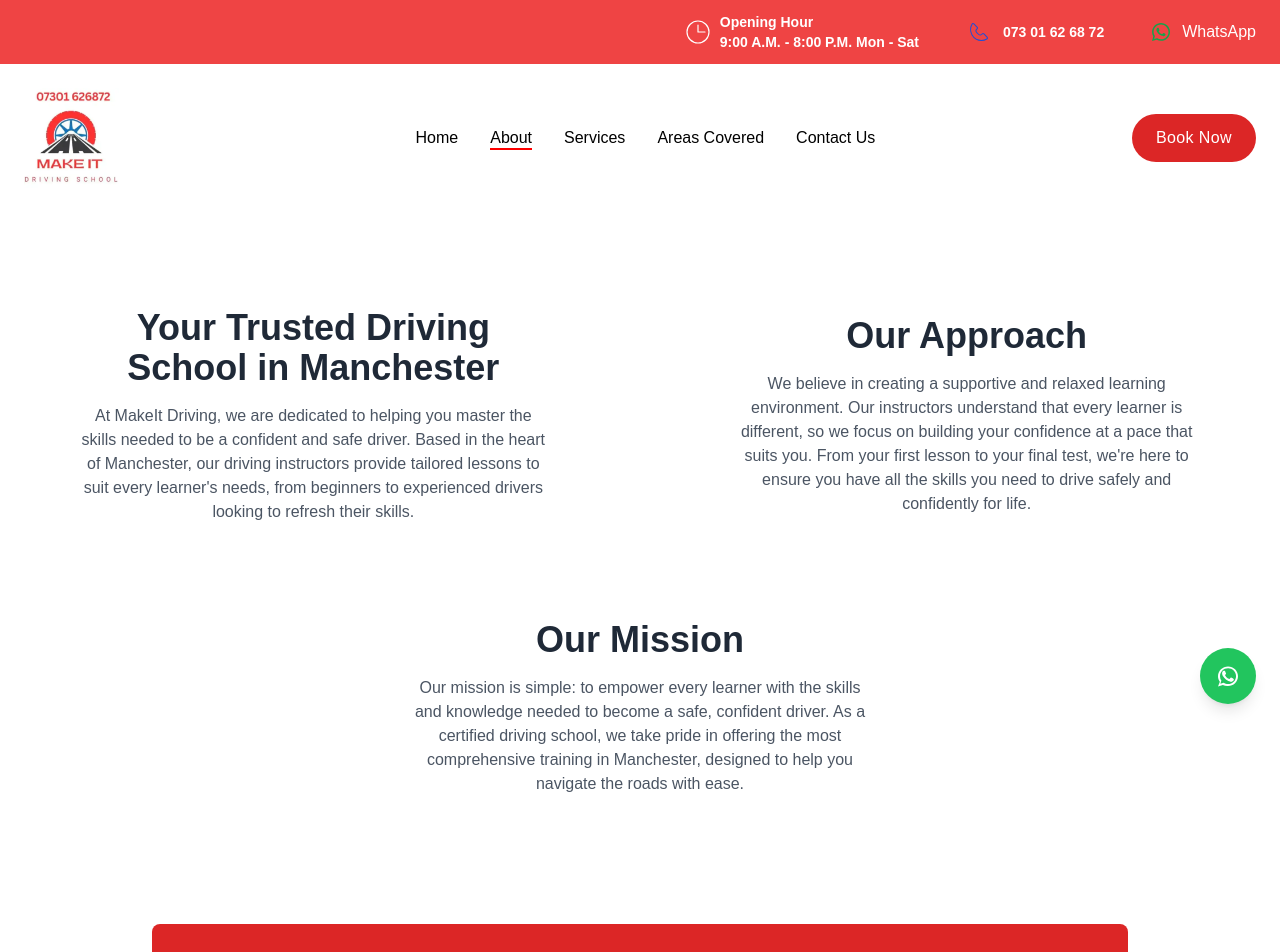
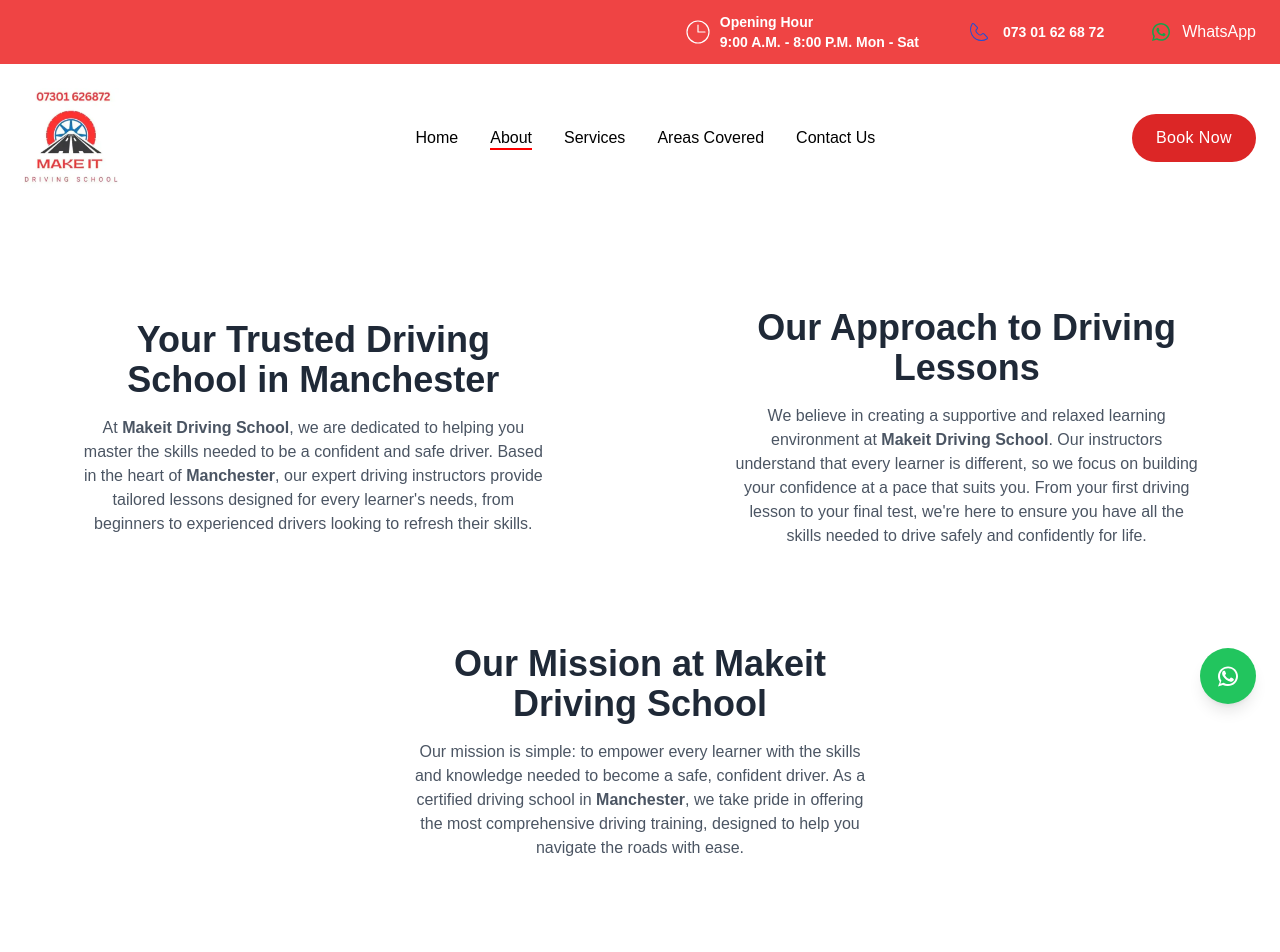
Before and after one commit to Yhworld/driving, a React (Create React App) app: page /about in a window 1280 px wide. Shown: the top 952 px of the page. Built offline with nearby package versions, Linux system fonts and the light colour scheme.

Commit message:
update minor tweaks to improve seo

```diff
--- a/public/index.html
+++ b/public/index.html
@@ -24,7 +24,7 @@
       work correctly both with client-side routing and a non-root public URL.
       Learn how to configure a non-root public URL by running `npm run build`.
     -->
-    <title>React App</title>
+    <title>Learn to Drive with Makeit Driving School in Manchester</title>
   </head>
   <body>
     <noscript>You need to enable JavaScript to run this app.</noscript>
--- a/src/components/About/AboutPage.js
+++ b/src/components/About/AboutPage.js
@@ -1,8 +1,6 @@
 import React from "react";
 import Cta from "../CTA/Cta";
-// import Footer from "../Footer/Footer";
-import './About.css'
-// let aboutImg = require("../../assets/Features/campaign-creators-gMsnXqILjp4-unsplash.jpg");
+import './About.css';
 
 function AboutPage() {
   return (
@@ -14,35 +12,26 @@
               Your Trusted Driving School in Manchester
             </h1>
             <p className="font-normal text-base leading-6 text-gray-600">
-          At MakeIt Driving, we are dedicated to helping you master the skills needed to be a confident and safe driver. Based in the heart of Manchester, our driving instructors provide tailored lessons to suit every learner's needs, from beginners to experienced drivers looking to refresh their skills.
+              At <strong>Makeit Driving School</strong>, we are dedicated to helping you master the skills needed to be a confident and safe driver. Based in the heart of <strong>Manchester</strong>, our expert driving instructors provide tailored lessons designed for every learner's needs, from beginners to experienced drivers looking to refresh their skills.
             </p>
           </div>
           <div className="w-full lg:w-5/12 flex flex-col justify-center">
             <h1 className="text-3xl lg:text-4xl font-bold leading-9 text-gray-800 pb-4">
-          Our Approach
+              Our Approach to Driving Lessons
             </h1>
             <p className="font-normal text-base leading-6 text-gray-600">
-          We believe in creating a supportive and relaxed learning environment. Our instructors understand that every learner is different, so we focus on building your confidence at a pace that suits you. From your first lesson to your final test, we're here to ensure you have all the skills you need to drive safely and confidently for life.
+              We believe in creating a supportive and relaxed learning environment at <strong>Makeit Driving School</strong>. Our instructors understand that every learner is different, so we focus on building your confidence at a pace that suits you. From your first driving lesson to your final test, we're here to ensure you have all the skills needed to drive safely and confidently for life.
             </p>
           </div>
-
         </div>
 
         <div className="flex lg:flex-row flex-col gap-8 justify-center text-center mt-24">
-        {/* <div className="">
-          <img
-            className="aboutimg2"
-            src={aboutImg}
-            alt="A group of People"
-            loading="lazy"
-          />
-        </div> */}
           <div className="w-full lg:w-5/12 flex flex-col justify-center">
             <h1 className="text-3xl lg:text-4xl font-bold leading-9 text-gray-800 pb-4">
-            Our Mission
+              Our Mission at Makeit Driving School
             </h1>
             <p className="font-normal text-base leading-6 text-gray-600">
-          Our mission is simple: to empower every learner with the skills and knowledge needed to become a safe, confident driver. As a certified driving school, we take pride in offering the most comprehensive training in Manchester, designed to help you navigate the roads with ease.
+              Our mission is simple: to empower every learner with the skills and knowledge needed to become a safe, confident driver. As a certified driving school in <strong>Manchester</strong>, we take pride in offering the most comprehensive driving training, designed to help you navigate the roads with ease.
             </p>
           </div>
         </div>
--- a/src/components/CTA/Cta.js
+++ b/src/components/CTA/Cta.js
@@ -6,7 +6,7 @@
     <section className="flex flex-col items-center justify-center container rounded-lg relative mx-auto mt-16 md:mt-32 bg-red-600 p-8 md:p-16 lg:p-32">
       <div className="w-full md:w-3/4 flex flex-col items-center text-center">
         <h2 className="mb-4 text-2xl md:text-4xl tracking-tight font-extrabold text-white">
-          What are you waiting for? Book now.
+        Book Driving Lessons in Manchester Today.
         </h2>
         <Link
           to="/booking"
--- a/src/components/Hero/Hero.js
+++ b/src/components/Hero/Hero.js
@@ -22,11 +22,12 @@
     >
       <div className="flex flex-col mb-32 space-y-12 md:w-1/2 mt-48 text-center">
         <h1 className="font-bold text-4xl text-white md:text-6xl">
-          Driving Made Easy.
+          Driving Made Easy in Manchester.
         </h1>
         <p className="text-slate-200">
-          Proudly one of Manchester’s top driving schools, we offer expert lessons with a high pass rate. Our experienced instructors are here to help you master the road with confidence.
-        </p>
+        Makeit Driving is a top Manchester driving school offering expert manual and automatic lessons, high pass rates, experienced instructors, and flexible schedules.
+</p>
+
         <div className="flex justify-center">
           <a
             href="#services"
--- a/src/components/Testimonial/TestData.js
+++ b/src/components/Testimonial/TestData.js
@@ -4,19 +4,17 @@
 
 const testimonial = [
   {
-
-        description: 'Learning to drive with this school was an incredible experience! The instructors were patient, knowledgeable, and really boosted my confidence behind the wheel.',
+    description: 'Learning to drive with Makeit Driving School in Manchester was an incredible experience! The instructors were patient, knowledgeable, and really boosted my confidence during the driving lessons.',
     image: image1,
   },
   {
-
-        description: 'I was nervous about driving, but the instructors made it easy. Their clear instructions and calm demeanor helped me become a safe and confident driver. Highly recommend!',
+    description: 'I was nervous about driving, but Makeit Driving School made it easy. Their clear instructions and calm demeanor helped me become a safe and confident driver. I highly recommend their driving lessons in Manchester!',
     image: image2,
   },
   {
-
-        description: 'Exceptional service! The lessons were well-structured, and the instructors were both professional and friendly. I passed my driving test on the first try!',
+    description: 'Exceptional service at Makeit Driving School! The driving lessons were well-structured, and the instructors were both professional and friendly. Thanks to their expert guidance, I passed my driving test on the first try!',
     image: image3,
   }
-]
+];
+
 export default testimonial;
--- a/src/components/courses/Beginner.js
+++ b/src/components/courses/Beginner.js
@@ -65,7 +65,7 @@
               What Our Beginner Driving Course Offers
               </h2>
               <p className="mb-5 text-base text-body-color dark:text-dark-6">
-                Our beginner course is designed for new drivers who want to gain confidence and skills behind the wheel. Learn essential driving techniques, rules of the road, and vehicle control in a safe and supportive environment. Whether you’ve never driven before or need to brush up on basics, our certified instructors will guide you through every step.
+                At MakeIt our course is designed for new drivers in manchester who want to gain confidence and skills behind the wheel. Learn essential driving techniques, rules of the road, and vehicle control in a safe and supportive environment. Whether you’ve never driven before or need to brush up on basics, our certified instructors will guide you through every step.
               </p>
               <p className="mb-8 text-base text-body-color dark:text-dark-6">
                 We offer flexible lesson times and expert instructors to make your learning process enjoyable and successful. Let's help you get on the road to your driving goals!
--- a/src/components/courses/Pass.js
+++ b/src/components/courses/Pass.js
@@ -15,7 +15,7 @@
         intensive Crash Course
         </h1>
         <p className=" text-center text-slate-200">
-        Start your driving journey with Manchester's trusted school. Our beginner driving course will help you build confidence on the road. Book your first lesson today!
+        Start your driving journey with Manchester's trusted school. Our MakeIt crash course will help you build confidence on the road quick. Book your first lesson today!
         </p>
         <div className="flex justify-center">
           <Link
--- a/src/components/courses/Refresher.js
+++ b/src/components/courses/Refresher.js
@@ -39,7 +39,7 @@
               What Our Refresher Driving Course Offers
               </h2>
               <p className="mb-5 text-base text-body-color dark:text-dark-6">
-              The Refresher Course is designed for drivers who already have their license but may need extra confidence or practice behind the wheel. Whether you’ve taken a break from driving, are unfamiliar with Manchester’s busy roads, or want to update your driving skills, this course helps you regain your confidence and ensures you're driving safely.
+              MakeIt Refresher Course is designed for drivers who already have their license but may need extra confidence or practice behind the wheel. Whether you’ve taken a break from driving, are unfamiliar with Manchester’s busy roads, or want to update your driving skills, this course helps you regain your confidence and ensures you're driving safely.
               </p>
               <p className="mb-8 text-base text-body-color dark:text-dark-6">
                 We offer flexible lesson times and expert instructors to make your learning process enjoyable and successful. Let's help you get on the road to your driving goals!
```
Lines whose indentation alone changed are shown as unchanged.
